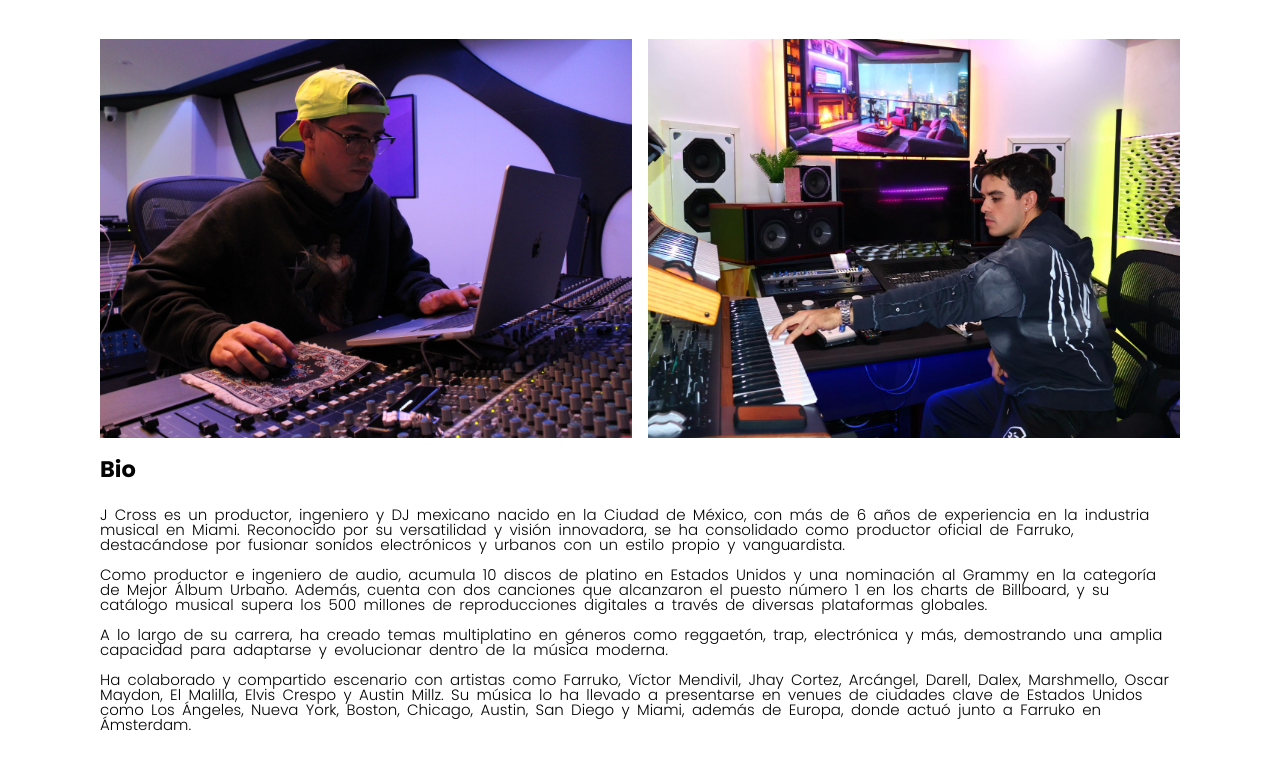
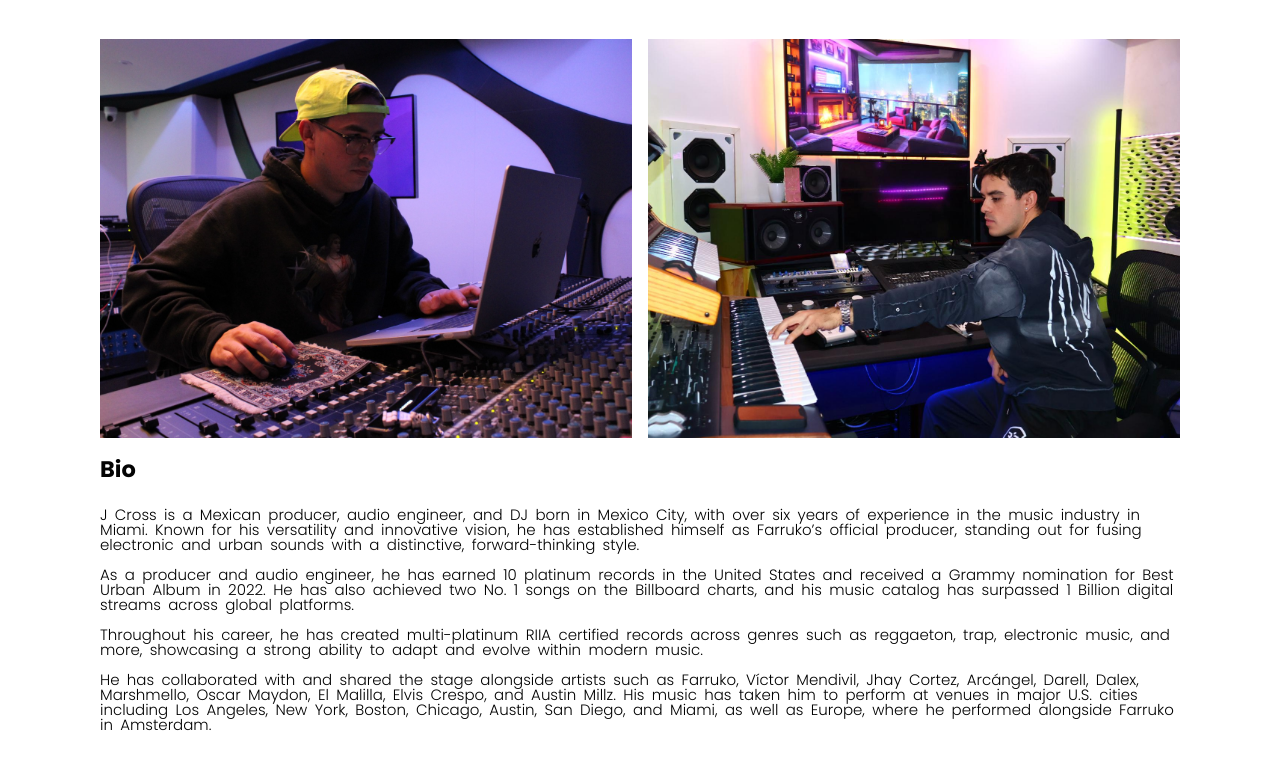
Before and after one commit to rodrigohernandez1/jcrossmusic, a website: page public/about.html in a window 1280 px wide. Shown: the part 201-970 px from the top of the page. Drawn offline with Linux system fonts and the light colour scheme; a web font is replaced by a local one.

Commit message:
bio change to english

```diff
--- a/public/about.html
+++ b/public/about.html
@@ -44,16 +44,16 @@
                 Bio
             </h2>
             <p>
-                J Cross es un productor, ingeniero y DJ mexicano nacido en la Ciudad de México, con más de 6 años de experiencia en la industria musical en Miami. Reconocido por su versatilidad y visión innovadora, se ha consolidado como productor oficial de Farruko, destacándose por fusionar sonidos electrónicos y urbanos con un estilo propio y vanguardista.
+                J Cross is a Mexican producer, audio engineer, and DJ born in Mexico City, with over six years of experience in the music industry in Miami. Known for his versatility and innovative vision, he has established himself as Farruko’s official producer, standing out for fusing electronic and urban sounds with a distinctive, forward-thinking style.
                 <br>
                 <br>
-                Como productor e ingeniero de audio, acumula 10 discos de platino en Estados Unidos y una nominación al Grammy en la categoría de Mejor Álbum Urbano. Además, cuenta con dos canciones que alcanzaron el puesto número 1 en los charts de Billboard, y su catálogo musical supera los 500 millones de reproducciones digitales a través de diversas plataformas globales.
+                As a producer and audio engineer, he has earned 10 platinum records in the United States and received a Grammy nomination for Best Urban Album in 2022. He has also achieved two No. 1 songs on the Billboard charts, and his music catalog has surpassed 1 Billion digital streams across global platforms.
                 <br>
                 <br>
-                A lo largo de su carrera, ha creado temas multiplatino en géneros como reggaetón, trap, electrónica y más, demostrando una amplia capacidad para adaptarse y evolucionar dentro de la música moderna.
+                Throughout his career, he has created multi-platinum RIIA certified  records across genres such as reggaeton, trap, electronic music, and more, showcasing a strong ability to adapt and evolve within modern music.
                 <br>
                 <br>
-                Ha colaborado y compartido escenario con artistas como Farruko, Víctor Mendivil, Jhay Cortez, Arcángel, Darell, Dalex, Marshmello, Oscar Maydon, El Malilla, Elvis Crespo y Austin Millz. Su música lo ha llevado a presentarse en venues de ciudades clave de Estados Unidos como Los Ángeles, Nueva York, Boston, Chicago, Austin, San Diego y Miami, además de Europa, donde actuó junto a Farruko en Ámsterdam.
+                He has collaborated with and shared the stage alongside artists such as Farruko, Víctor Mendivil, Jhay Cortez, Arcángel, Darell, Dalex, Marshmello, Oscar Maydon, El Malilla, Elvis Crespo, and Austin Millz. His music has taken him to perform at venues in major U.S. cities including Los Angeles, New York, Boston, Chicago, Austin, San Diego, and Miami, as well as Europe, where he performed alongside Farruko in Amsterdam.
             </p>
         </section>
     </div>
```
